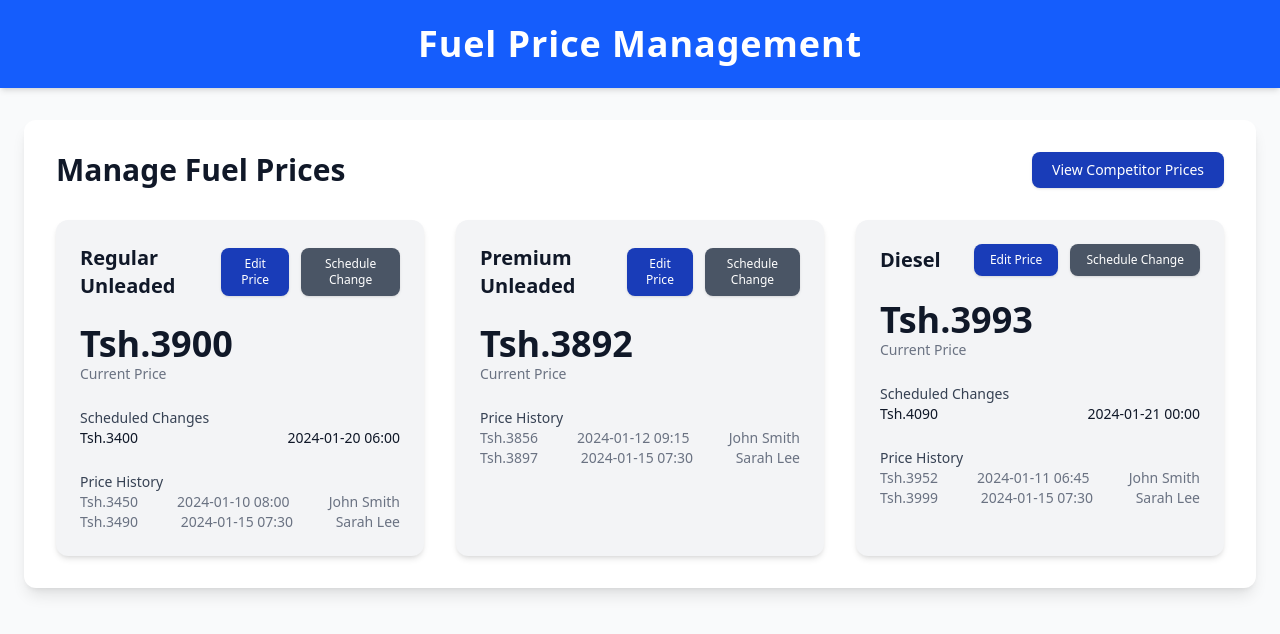
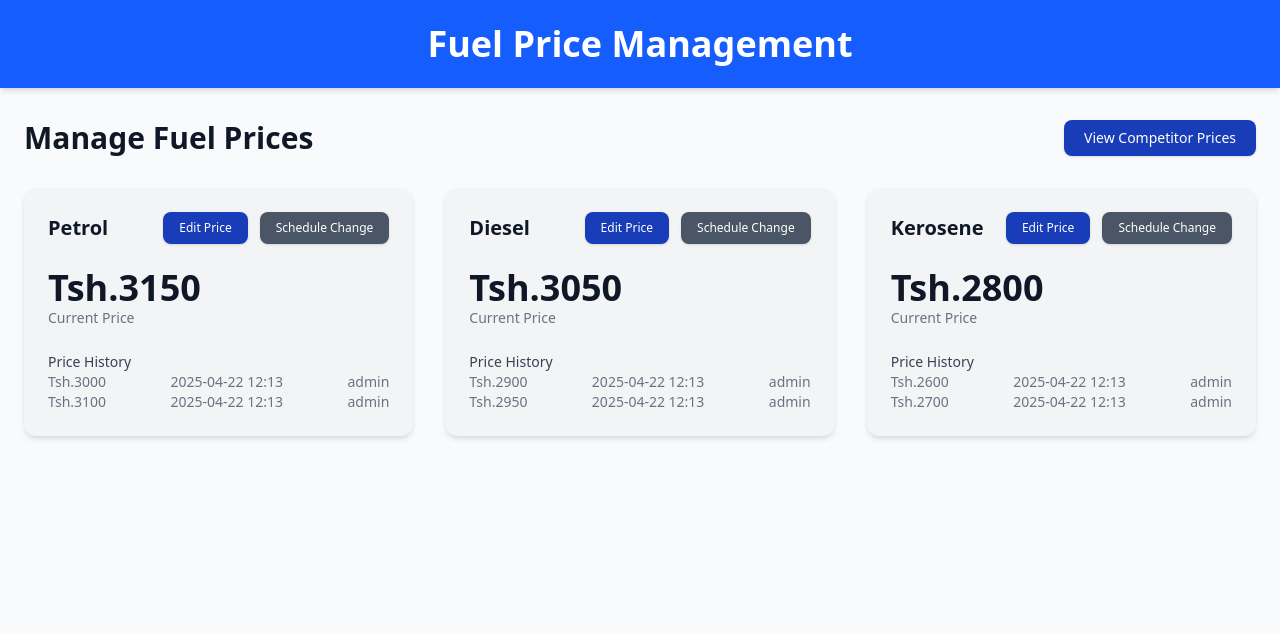
Before and after one commit to harshbix/FuelEase, a React (Vite) app: page / in a window 1280 px wide. Shown: the top 634 px of the page. Built offline with nearby package versions, Linux system fonts and the light colour scheme.

Commit message:
Update pump.jsx

```diff
--- a/src/components/pump/pump.jsx
+++ b/src/components/pump/pump.jsx
@@ -1,139 +1,22 @@
-import React, { useState } from "react";
+// FuelPriceManager.jsx
+import React, { useState, useEffect } from "react";
+import { format } from "date-fns";
+import { X } from "lucide-react";
 
-const Pump = () => {
-    const [fuelData, setFuelData] = useState([
-        {
-            type: "Regular Unleaded",
-            currentPrice: "Tsh.3900",
-            scheduledChanges: [{ price: "Tsh.3400", date: "2024-01-20 06:00" }],
-            priceHistory: [
-                { price: "Tsh.3450", date: "2024-01-10 08:00", user: "John Smith" },
-                { price: "Tsh.3490", date: "2024-01-15 07:30", user: "Sarah Lee" },
-            ],
-        },
-        {
-            type: "Premium Unleaded",
-            currentPrice: "Tsh.3892",
-            scheduledChanges: [],
-            priceHistory: [
-                { price: "Tsh.3856", date: "2024-01-12 09:15", user: "John Smith" },
-                { price: "Tsh.3897", date: "2024-01-15 07:30", user: "Sarah Lee" },
-            ],
-        },
-        {
-            type: "Diesel",
-            currentPrice: "Tsh.3993",
-            scheduledChanges: [{ price: "Tsh.4090", date: "2024-01-21 00:00" }],
-            priceHistory: [
-                { price: "Tsh.3952", date: "2024-01-11 06:45", user: "John Smith" },
-                { price: "Tsh.3999", date: "2024-01-15 07:30", user: "Sarah Lee" },
-            ],
-        },
-    ]);
-
-    const [selectedFuel, setSelectedFuel] = useState(null);
-    const [isEditModalOpen, setIsEditModalOpen] = useState(false);
-    const [isScheduleModalOpen, setIsScheduleModalOpen] = useState(false);
-    const [feedbackMessage, setFeedbackMessage] = useState("");
-    const [newPrice, setNewPrice] = useState("");
-    const [newSchedule, setNewSchedule] = useState({ price: "", date: "" });
-
-    const handleEditPrice = (fuel) => {
-        setSelectedFuel(fuel);
-        setNewPrice("");
-        setIsEditModalOpen(true);
-    };
-
-    const handleScheduleChange = (fuel) => {
-        setSelectedFuel(fuel);
-        setNewSchedule({ price: "", date: "" });
-        setIsScheduleModalOpen(true);
-    };
-
-    const handleSavePrice = () => {
-        if (!newPrice.trim()) return;
-
-        const formattedPrice = newPrice.startsWith("Tsh.") ? newPrice : `Tsh.${newPrice}`;
-
-        setFuelData((prevData) =>
-            prevData.map((fuel) =>
-                fuel.type === selectedFuel.type
-                    ? {
-                          ...fuel,
-                          currentPrice: formattedPrice,
-                          priceHistory: [
-                              ...fuel.priceHistory,
-                              { price: formattedPrice, date: new Date().toISOString(), user: "System" },
-                          ],
-                      }
-                    : fuel
-            )
-        );
-
-        setIsEditModalOpen(false);
-        setFeedbackMessage("Price updated successfully!");
-        setTimeout(() => setFeedbackMessage(""), 3000);
-    };
-
-    const handleSaveSchedule = () => {
-        if (!newSchedule.price.trim() || !newSchedule.date) return;
-
-        const formattedPrice = newSchedule.price.startsWith("Tsh.") ? newSchedule.price : `Tsh.${newSchedule.price}`;
-
-        setFuelData((prevData) =>
-            prevData.map((fuel) =>
-                fuel.type === selectedFuel.type
-                    ? {
-                          ...fuel,
-                          scheduledChanges: [...fuel.scheduledChanges, { price: formattedPrice, date: newSchedule.date }],
-                      }
-                    : fuel
-            )
-        );
-
-        setIsScheduleModalOpen(false);
-        setFeedbackMessage("Schedule added successfully!");
-        setTimeout(() => setFeedbackMessage(""), 3000);
-    };
-
-    return (
-        <div className="bg-gray-50 min-h-screen">
-            <div className="bg-blue-600 text-white py-6 shadow-md">
-                <h1 className="text-center text-4xl font-extrabold tracking-wide">
-                    Fuel Price Management
-                </h1>
-            </div>
-
-            {feedbackMessage && (
-                <div className="fixed top-4 left-1/2 transform -translate-x-1/2 bg-green-500 text-white px-6 py-3 rounded-lg shadow-lg animate-bounce">
-                    {feedbackMessage}
-                </div>
-            )}
-
-            <div className="container mx-auto px-6 py-8">
-                <div className="bg-white rounded-xl shadow-lg p-8">
-                    <div className="flex justify-between items-center mb-8">
-                        <h2 className="text-3xl font-bold text-gray-900">Manage Fuel Prices</h2>
-                        <button className="bg-blue-800 hover:bg-blue-700 text-white text-sm px-5 py-2 rounded-lg shadow transition">
-                            View Competitor Prices
-                        </button>
-                    </div>
-
-                    <div className="grid grid-cols-1 md:grid-cols-2 lg:grid-cols-3 gap-8">
-                        {fuelData.map((fuel, index) => (
-                            <div key={index} className="bg-gray-100 rounded-xl shadow-md p-6 hover:shadow-lg transition space-y-6">
+const FuelCard = ({ fuel, onEdit, onSchedule }) => (
+  <div className="bg-gray-100 rounded-xl shadow-md p-6 hover:shadow-lg transition space-y-6">
     <div className="flex justify-between items-center">
       <h3 className="text-xl font-semibold text-gray-900">{fuel.type}</h3>
       <div className="flex space-x-3">
         <button
-                                            className="bg-blue-800 hover:bg-blue-700 text-white text-xs px-4 py-2 rounded-lg shadow transition"
-                                            onClick={() => handleEditPrice(fuel)}
+          className="bg-blue-800 hover:bg-blue-700 text-white text-xs px-4 py-2 rounded-lg shadow"
+          onClick={() => onEdit(fuel)}
         >
           Edit Price
         </button>
         <button
-                                            className="bg-gray-600 hover:bg-gray-500 text-white text-xs px-4 py-2 rounded-lg shadow transition"
-                                            onClick={() => handleScheduleChange(fuel)}
+          className="bg-gray-600 hover:bg-gray-500 text-white text-xs px-4 py-2 rounded-lg shadow"
+          onClick={() => onSchedule(fuel)}
         >
           Schedule Change
         </button>
@@ -149,7 +32,7 @@ const Pump = () => {
         {fuel.scheduledChanges.map((change, idx) => (
           <div key={idx} className="flex justify-between text-sm text-gray-900">
             <p>{change.price}</p>
-                                                <p>{change.date}</p>
+            <p>{format(new Date(change.date), "yyyy-MM-dd HH:mm")}</p>
           </div>
         ))}
       </div>
@@ -159,82 +42,178 @@ const Pump = () => {
       {fuel.priceHistory.map((history, idx) => (
         <div key={idx} className="flex justify-between text-sm text-gray-500">
           <p>{history.price}</p>
-                                            <p>{history.date}</p>
+          <p>{format(new Date(history.date), "yyyy-MM-dd HH:mm")}</p>
           <p>{history.user}</p>
         </div>
       ))}
     </div>
   </div>
+);
+
+const Modal = ({ title, children, onClose }) => (
+  <div
+    className="fixed inset-0 bg-black bg-opacity-50 flex justify-center items-center z-50"
+    onClick={onClose}
+  >
+    <div
+      className="bg-white p-6 rounded-xl shadow-xl w-96 relative"
+      onClick={(e) => e.stopPropagation()}
+    >
+      <button className="absolute top-2 right-2 text-gray-400 hover:text-gray-700" onClick={onClose}>
+        <X />
+      </button>
+      <h3 className="text-xl font-bold mb-4">{title}</h3>
+      {children}
+    </div>
+  </div>
+);
+
+const Toast = ({ message }) => (
+  <div className="fixed top-4 left-1/2 transform -translate-x-1/2 bg-green-500 text-white px-6 py-3 rounded-lg shadow-lg">
+    {message}
+  </div>
+);
+
+const FuelPriceManager = () => {
+  const [fuelData, setFuelData] = useState([
+    {
+      type: "Petrol",
+      currentPrice: "Tsh.3150",
+      scheduledChanges: [],
+      priceHistory: [
+        { price: "Tsh.3000", date: new Date(), user: "admin" },
+        { price: "Tsh.3100", date: new Date(), user: "admin" },
+      ],
+    },
+    {
+      type: "Diesel",
+      currentPrice: "Tsh.3050",
+      scheduledChanges: [],
+      priceHistory: [
+        { price: "Tsh.2900", date: new Date(), user: "admin" },
+        { price: "Tsh.2950", date: new Date(), user: "admin" },
+      ],
+    },
+    {
+      type: "Kerosene",
+      currentPrice: "Tsh.2800",
+      scheduledChanges: [],
+      priceHistory: [
+        { price: "Tsh.2600", date: new Date(), user: "admin" },
+        { price: "Tsh.2700", date: new Date(), user: "admin" },
+      ],
+    },
+  ]);
+
+  const [selectedFuel, setSelectedFuel] = useState(null);
+  const [modalType, setModalType] = useState(null);
+  const [toast, setToast] = useState("");
+  const [inputValue, setInputValue] = useState("");
+  const [inputDate, setInputDate] = useState("");
+
+  useEffect(() => {
+    const handleEsc = (e) => e.key === "Escape" && closeModal();
+    window.addEventListener("keydown", handleEsc);
+    return () => window.removeEventListener("keydown", handleEsc);
+  }, []);
+
+  const closeModal = () => {
+    setModalType(null);
+    setInputValue("");
+    setInputDate("");
+  };
+
+  const showToast = (msg) => {
+    setToast(msg);
+    setTimeout(() => setToast(""), 3000);
+  };
+
+  const handleSavePrice = () => {
+    if (!inputValue || isNaN(inputValue)) return showToast("Enter valid numeric price.");
+    const formattedPrice = inputValue.startsWith("Tsh.") ? inputValue : `Tsh.${inputValue}`;
+    setFuelData(prev => prev.map(f => f.type === selectedFuel.type ? { ...f, currentPrice: formattedPrice } : f));
+    closeModal();
+    showToast("Price updated successfully!");
+  };
+
+  const handleSaveSchedule = () => {
+    if (!inputValue || !inputDate || new Date(inputDate) < new Date()) return showToast("Enter valid future date and price.");
+    const formattedPrice = inputValue.startsWith("Tsh.") ? inputValue : `Tsh.${inputValue}`;
+    const newSchedule = { price: formattedPrice, date: inputDate };
+    setFuelData(prev => prev.map(f => f.type === selectedFuel.type ? { ...f, scheduledChanges: [...f.scheduledChanges, newSchedule] } : f));
+    closeModal();
+    showToast("Schedule added successfully!");
+  };
+
+  return (
+    <div className="bg-gray-50 min-h-screen">
+      <header className="bg-blue-600 text-white py-6 shadow-md">
+        <h1 className="text-center text-4xl font-extrabold">Fuel Price Management</h1>
+      </header>
+
+      {toast && <Toast message={toast} />}
+
+      <main className="container mx-auto px-6 py-8">
+        <div className="flex justify-between items-center mb-8">
+          <h2 className="text-3xl font-bold text-gray-900">Manage Fuel Prices</h2>
+          <button className="bg-blue-800 hover:bg-blue-700 text-white text-sm px-5 py-2 rounded-lg shadow">
+            View Competitor Prices
+          </button>
+        </div>
+        <div className="grid grid-cols-1 md:grid-cols-2 lg:grid-cols-3 gap-8">
+          {fuelData.map((fuel, index) => (
+            <FuelCard
+              key={index}
+              fuel={fuel}
+              onEdit={(f) => {
+                setSelectedFuel(f);
+                setInputValue(f.currentPrice.replace("Tsh.", ""));
+                setModalType("edit");
+              }}
+              onSchedule={(f) => {
+                setSelectedFuel(f);
+                setModalType("schedule");
+              }}
+            />
           ))}
         </div>
-                </div>
-            </div>
+      </main>
 
-            {isEditModalOpen && (
-                <div className="fixed inset-0 bg-black bg-opacity-50 flex justify-center items-center">
-                    <div className="bg-white p-8 rounded-lg shadow-lg w-96">
-                        <h3 className="text-xl font-semibold mb-6">Edit Price</h3>
+      {modalType && (
+        <Modal
+          title={modalType === "edit" ? "Edit Price" : "Schedule Change"}
+          onClose={closeModal}
+        >
           <input
             type="text"
-                            className="border border-gray-300 rounded-lg p-3 w-full mb-6 focus:outline-none focus:ring-2 focus:ring-blue-600"
-                            placeholder="Enter new price"
-                            value={newPrice}
-                            onChange={(e) => setNewPrice(e.target.value)}
+            value={inputValue}
+            onChange={(e) => setInputValue(e.target.value)}
+            className="border border-gray-300 rounded-lg p-3 w-full mb-4"
+            placeholder="Enter price"
           />
-                        <div className="flex justify-end space-x-4">
-                            <button
-                                className="bg-gray-600 hover:bg-gray-500 text-white px-5 py-2 rounded-lg shadow transition"
-                                onClick={() => setIsEditModalOpen(false)}
-                            >
+          {modalType === "schedule" && (
+            <input
+              type="datetime-local"
+              value={inputDate}
+              onChange={(e) => setInputDate(e.target.value)}
+              className="border border-gray-300 rounded-lg p-3 w-full mb-4"
+            />
+          )}
+          <div className="flex justify-end gap-3">
+            <button onClick={closeModal} className="bg-gray-500 hover:bg-gray-400 text-white px-5 py-2 rounded-lg shadow">
               Cancel
             </button>
             <button
-                                className="bg-blue-800 hover:bg-blue-700 text-white px-5 py-2 rounded-lg shadow transition"
-                                onClick={handleSavePrice}
+              onClick={modalType === "edit" ? handleSavePrice : handleSaveSchedule}
+              className="bg-blue-800 hover:bg-blue-700 text-white px-5 py-2 rounded-lg shadow"
             >
               Save
             </button>
           </div>
-                    </div>
-                </div>
-            )}
-
-            {isScheduleModalOpen && (
-                <div className="fixed inset-0 bg-black bg-opacity-50 flex justify-center items-center">
-                    <div className="bg-white p-8 rounded-lg shadow-lg w-96">
-                        <h3 className="text-xl font-semibold mb-6">Schedule Change</h3>
-                        <input
-                            type="text"
-                            className="border border-gray-300 rounded-lg p-3 w-full mb-4 focus:outline-none focus:ring-2 focus:ring-blue-600"
-                            placeholder="Enter new price"
-                            value={newSchedule.price}
-                            onChange={(e) => setNewSchedule({ ...newSchedule, price: e.target.value })}
-                        />
-                        <input
-                            type="datetime-local"
-                            className="border border-gray-300 rounded-lg p-3 w-full mb-6 focus:outline-none focus:ring-2 focus:ring-blue-600"
-                            value={newSchedule.date}
-                            onChange={(e) => setNewSchedule({ ...newSchedule, date: e.target.value })}
-                        />
-                        <div className="flex justify-end space-x-4">
-                            <button
-                                className="bg-gray-600 hover:bg-gray-500 text-white px-5 py-2 rounded-lg shadow transition"
-                                onClick={() => setIsScheduleModalOpen(false)}
-                            >
-                                Cancel
-                            </button>
-                            <button
-                                className="bg-blue-800 hover:bg-blue-700 text-white px-5 py-2 rounded-lg shadow transition"
-                                onClick={handleSaveSchedule}
-                            >
-                                Save
-                            </button>
-                        </div>
-                    </div>
-                </div>
+        </Modal>
       )}
     </div>
   );
 };
 
-export default Pump;
+export default FuelPriceManager;
```
Lines whose indentation alone changed are shown as unchanged.
